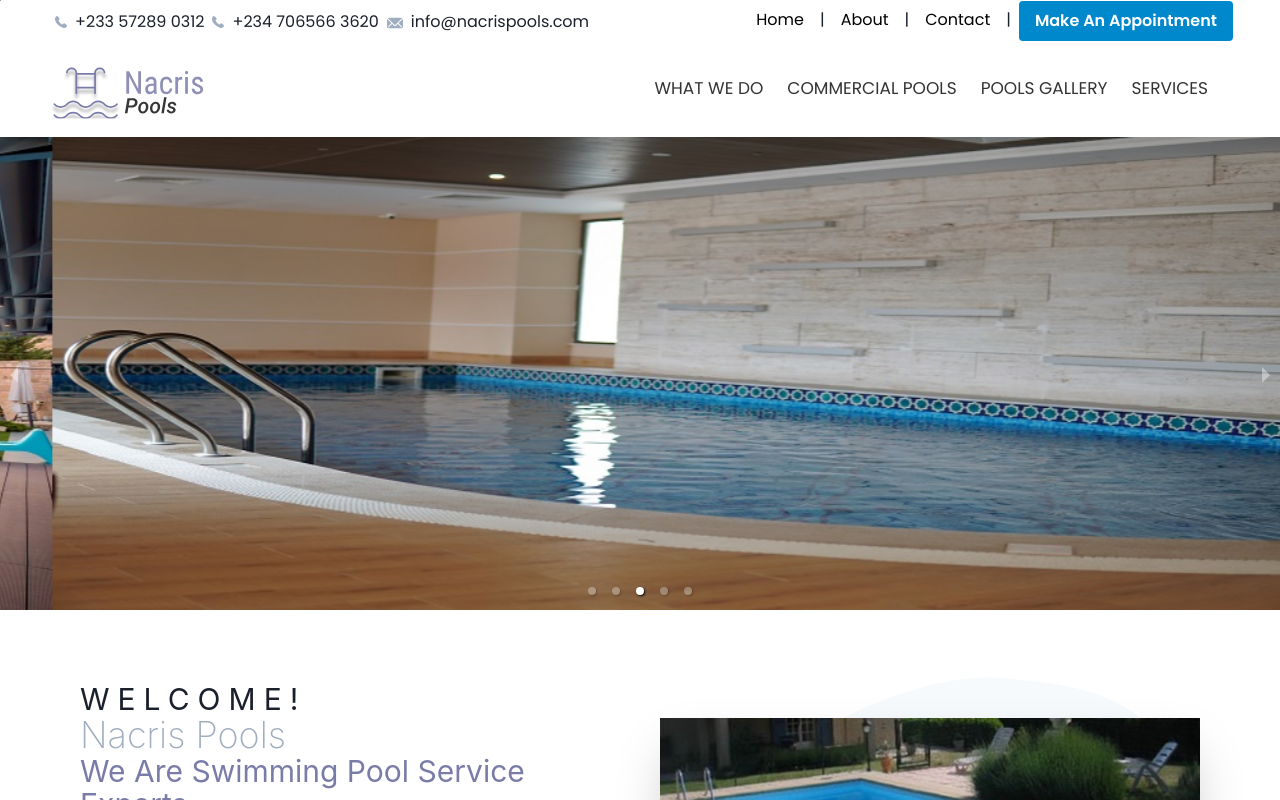
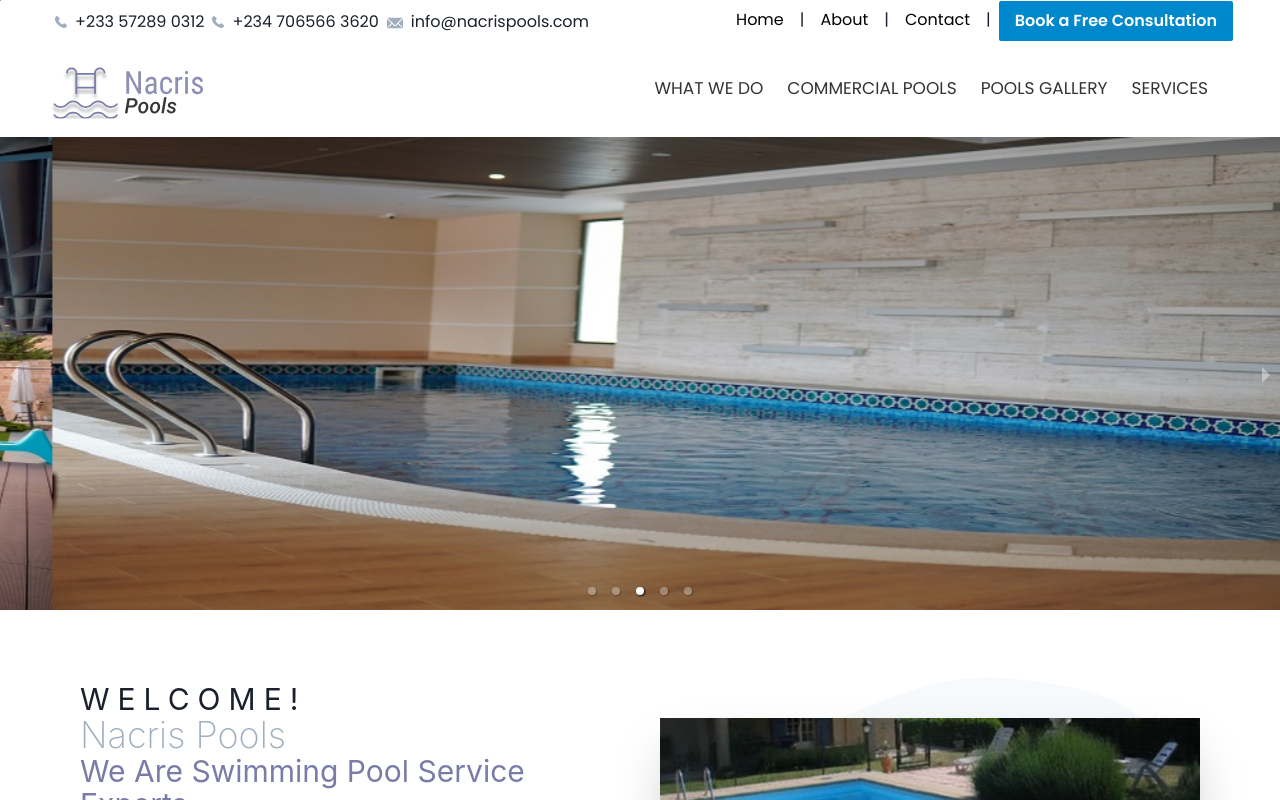
Before and after one commit to ubongn/nacrispools, a Next.js app: page / in a window 1280 px wide. Shown: the top 800 px of the page. Built offline with nearby package versions, Linux system fonts and the light colour scheme.

Commit message:
Update on Appointment Link

```diff
--- a/component/Header/TopBar.jsx
+++ b/component/Header/TopBar.jsx
@@ -87,13 +87,13 @@ export default function TopBar() {
 
             <BreadcrumbItem>
               <BreadcrumbLink
-                href="https://wa.link/0tr1yx"
+                href="https://wa.link/5bf9o8"
                 _hover={{
                   textDecoration: "none",
                 }}
               >
-                <Button colorScheme="telegram" borderRadius="4">
-                  Make An Appointment
+                <Button colorScheme="telegram" borderRadius="2">
+                  Book a Free Consultation
                 </Button>
               </BreadcrumbLink>
             </BreadcrumbItem>
```
